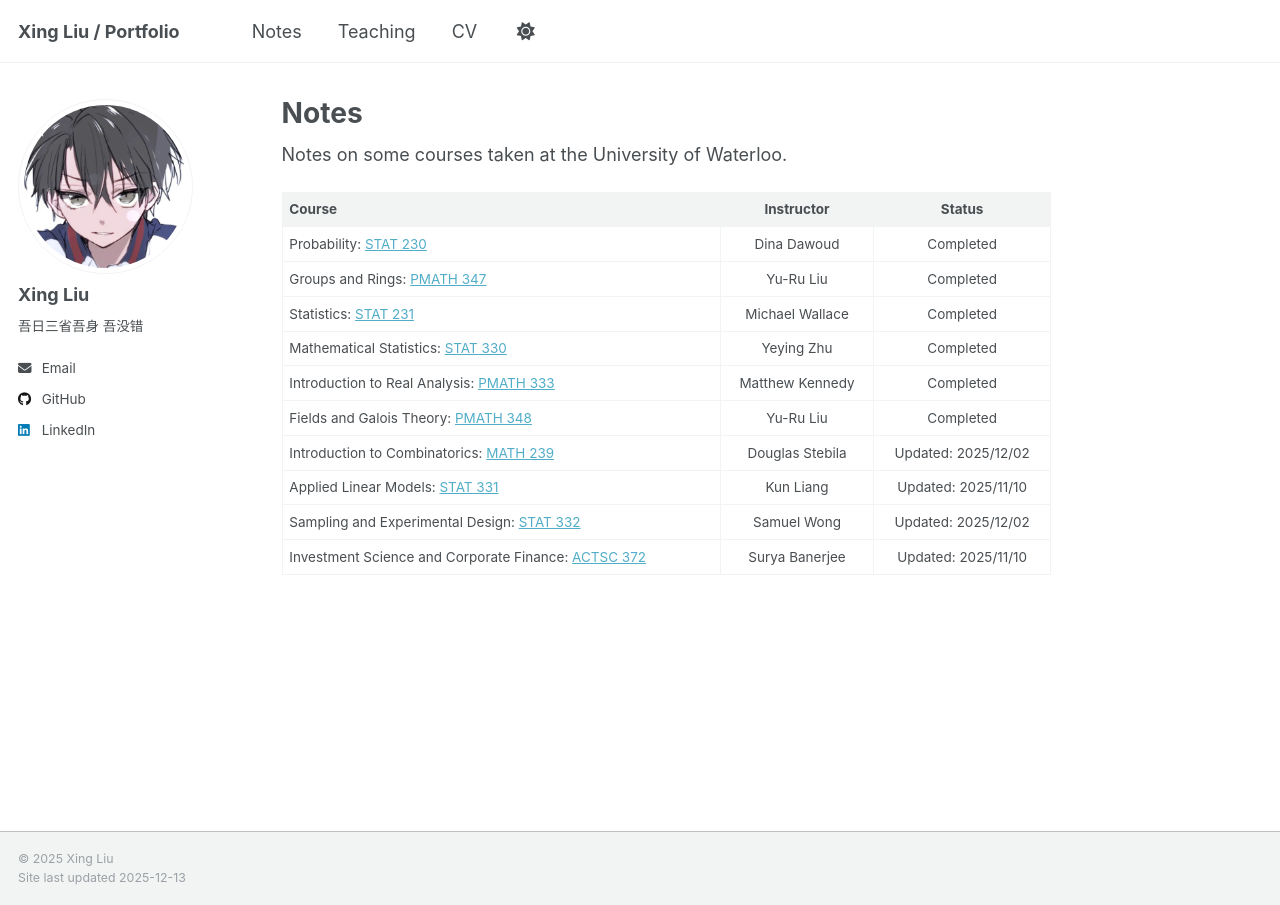
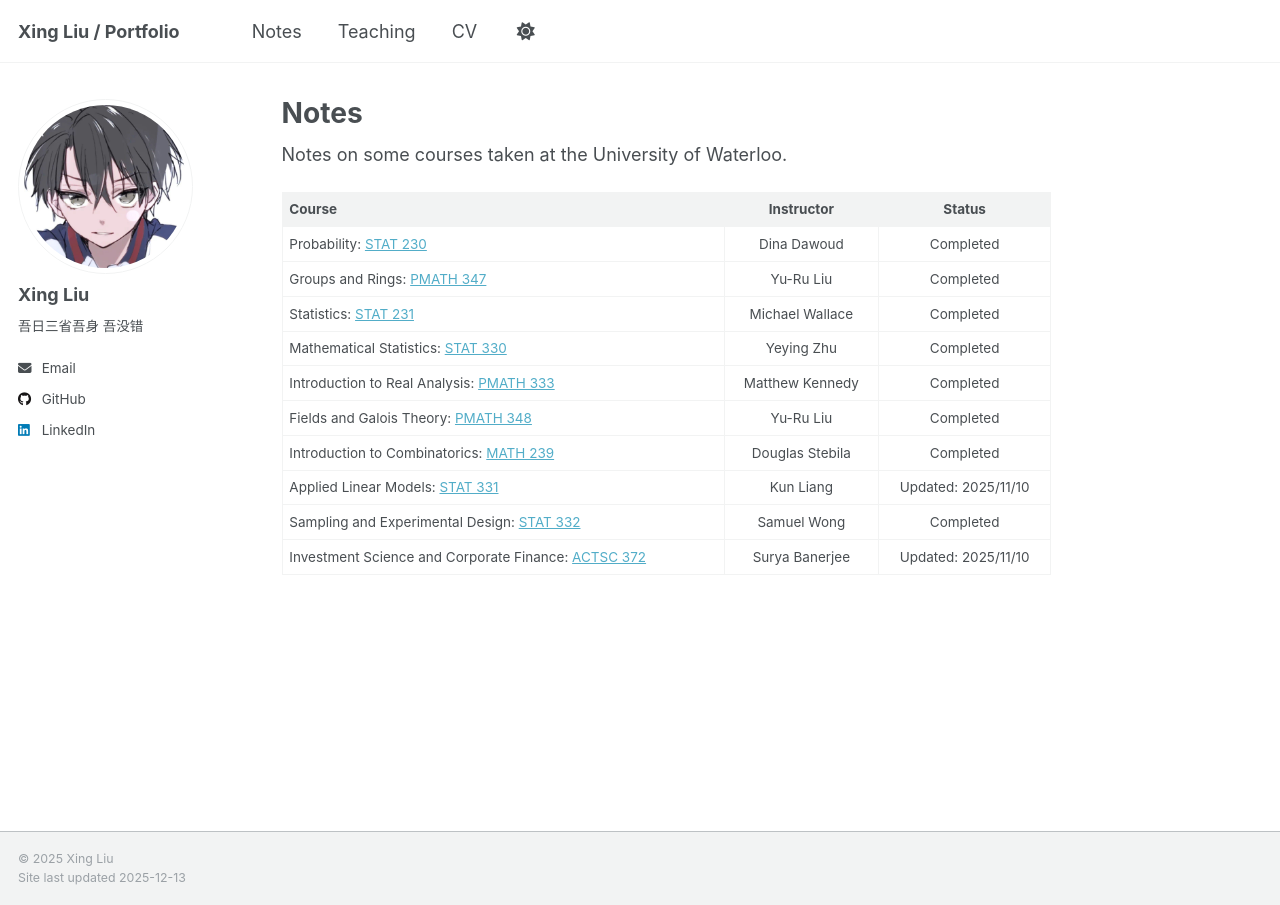
Before and after one commit to lx524/lx524.github.io, a Jekyll site: the page built from _pages/notes.md, in a window 1280 px wide. Built offline with Jekyll 4.4.1, drawn with Linux system fonts in a browser that asks for light colours.

Commit message:
Update notes

```diff
--- a/_pages/notes.md
+++ b/_pages/notes.md
@@ -38,7 +38,7 @@ Currently taking:
 | Mathematical Statistics: [STAT 330](../files/W25-STAT330.pdf) | Yeying Zhu | Completed |
 | Introduction to Real Analysis: [PMATH 333](../files/W25-PMATH333.pdf) | Matthew Kennedy | Completed |
 | Fields and Galois Theory: [PMATH 348](../files/W25-PMATH348.pdf) | Yu-Ru Liu | Completed |
-| Introduction to Combinatorics: [MATH 239](../files/F25-MATH239.pdf) | Douglas Stebila | Updated: 2025/12/02 |
+| Introduction to Combinatorics: [MATH 239](../files/F25-MATH239.pdf) | Douglas Stebila | Completed |
 | Applied Linear Models: [STAT 331](../files/F25-STAT331.pdf) | Kun Liang | Updated: 2025/11/10 |
-| Sampling and Experimental Design: [STAT 332](../files/F25-STAT332.pdf) | Samuel Wong | Updated: 2025/12/02 |
+| Sampling and Experimental Design: [STAT 332](../files/F25-STAT332.pdf) | Samuel Wong | Completed |
 | Investment Science and Corporate Finance: [ACTSC 372](../files/F25-ACTSC372.pdf) | Surya Banerjee | Updated: 2025/11/10 |
```
Also changed, not shown: 1 other file.
